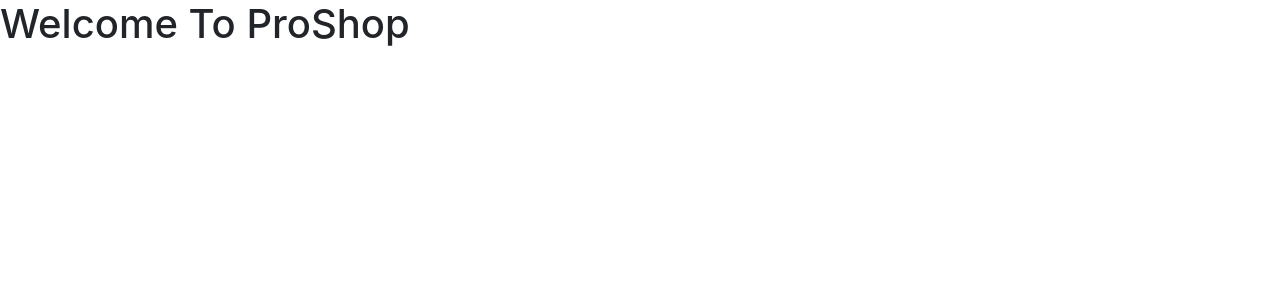
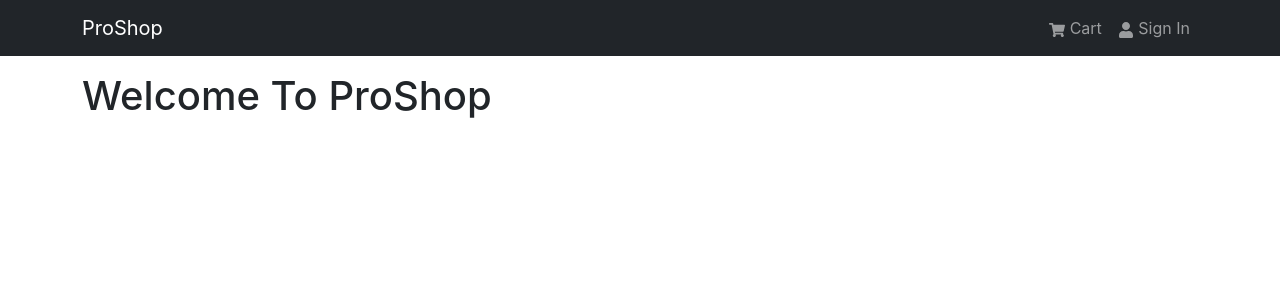
Before and after one commit to Yedidia-Bakuradze/ProShop, a React (Create React App) app in the folder frontend/: page / in a window 1280 px wide. Shown: the top 300 px of the page. Built offline with nearby package versions, Linux system fonts and the light colour scheme.

Commit message:
Header component has been implemented and integrated into the App.js file

```diff
--- a/frontend/src/App.js
+++ b/frontend/src/App.js
@@ -1,7 +1,16 @@
-import React from "react";
-
+import Header from "./components/Header";
+import { Container } from "react-bootstrap";
 const App = () => {
-  return <h1>Welcome To ProShop</h1>;
+  return (
+    <>
+      <Header />
+      <main className="py-3">
+        <Container>
+          <h1>Welcome To ProShop</h1>
+        </Container>
+      </main>
+    </>
+  );
 };
 
 export default App;
--- /dev/null
+++ b/frontend/src/components/Header.jsx
@@ -0,0 +1,29 @@
+import { Navbar, Nav, Container } from "react-bootstrap";
+import { FaShoppingCart, FaUser } from "react-icons/fa";
+const Header = () => {
+  return (
+    <header>
+      {/* The expand and  */}
+      <Navbar bg="dark" variant="dark" expand="md" collapseOnSelect>
+        <Container>
+          {/* Barnd - The company title to navigate to the home site*/}
+          <Navbar.Brand href="/">ProShop</Navbar.Brand>
+          {/* Toggle - dropdown menu managed by the Collapse component */}
+          <Navbar.Toggle aria-controls="basic-navbar-nav" />
+          <Navbar.Collapse id="basic-navbar-nav">
+            <Nav className="ms-auto">
+              <Nav.Link href="/cart">
+                <FaShoppingCart /> Cart{" "}
+              </Nav.Link>
+              <Nav.Link href="/login">
+                <FaUser /> Sign In
+              </Nav.Link>
+            </Nav>
+          </Navbar.Collapse>
+        </Container>
+      </Navbar>
+    </header>
+  );
+};
+
+export default Header;
```
